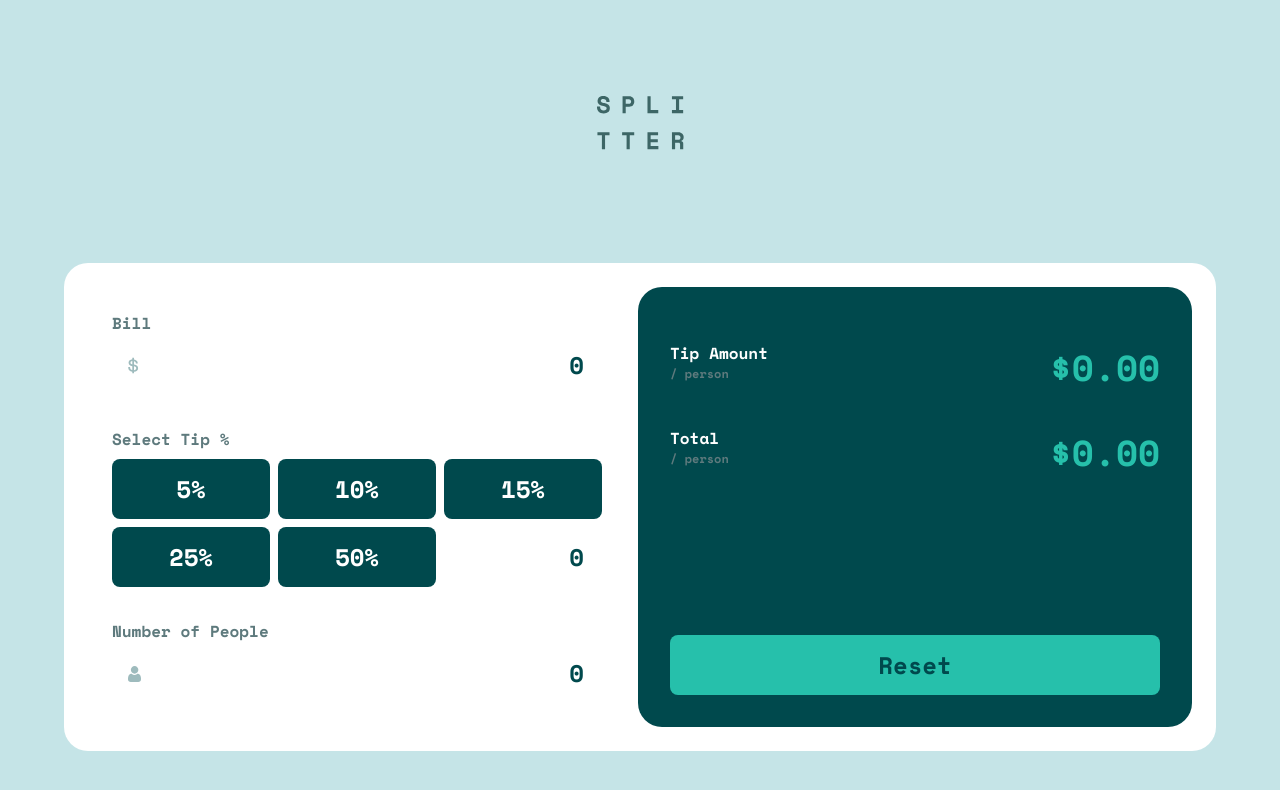
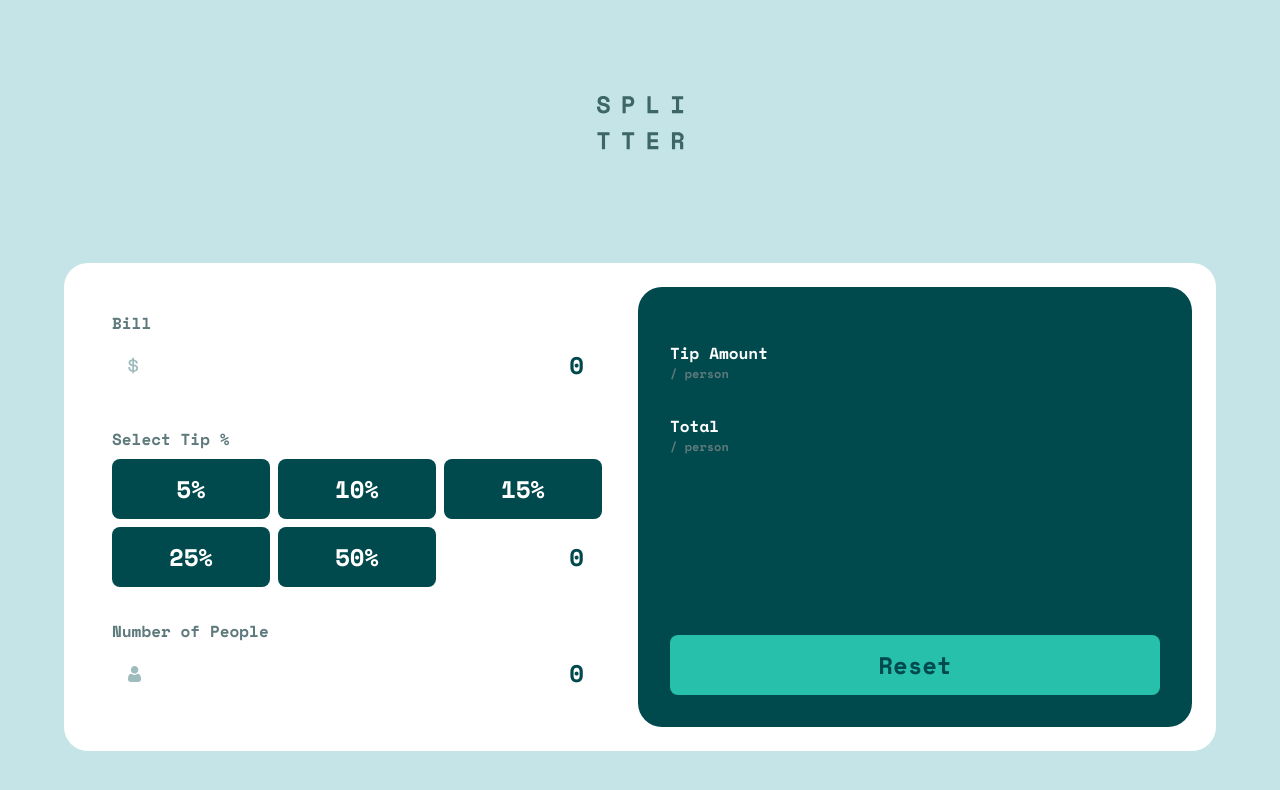
Before and after one commit to akkitheakhil/ng-tip-calculator, an Angular app: page / in a window 1280 px wide. Shown: the top 790 px of the page. Built offline with nearby package versions, Linux system fonts and the light colour scheme.

Commit message:
feat: refactor code

```diff
--- a/src/app/app.component.ts
+++ b/src/app/app.component.ts
@@ -36,22 +36,20 @@ export class AppComponent implements OnInit {
   protected persons = signal(0);
   protected tip = signal(0);
 
+  protected tipAmount = computed(() => (this.tip() * this.billAmount()) / 100);
+
+  protected tipAmountPerPerson = computed(
+    () => this.tipAmount() / this.persons()
+  );
+
+  protected totalAmount = computed(
+    () => (this.billAmount() + this.tipAmount()) / this.persons()
+  );
+
   protected tipSelectors = toSignal(this.httpService.getTipSelector(), {
     injector: this.injector,
     initialValue: [],
   });
-
-  protected tipAmount = computed(
-    () => (this.tip() * this.billAmount()) / 100 || 0
-  );
-
-  protected tipAmountPerPerson = computed(
-    () => this.tipAmount() / this.persons() || 0
-  );
-
-  protected totalAmount = computed(
-    () => (this.billAmount() + this.tipAmount()) / this.persons() || 0
-  );
 
   ngOnInit(): void {
     effect(
```
